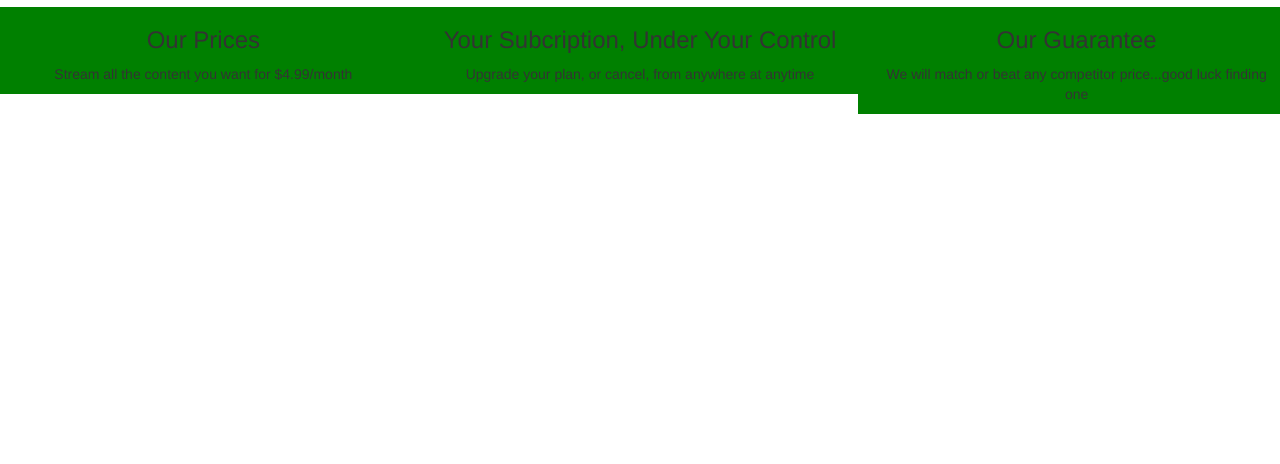
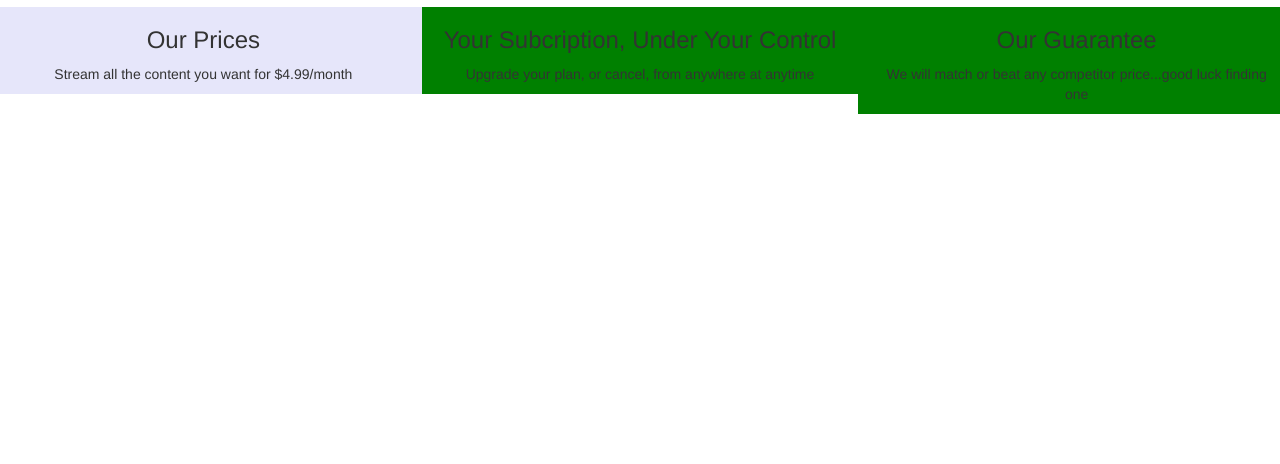
Before and after one commit to frisanco/MI-349-FS17-741-css-frameworks-p1twXJ, a plain HTML site: page admitone.html in a window 1280 px wide. Shown: the part 336-800 px from the top of the page. Drawn offline with nearby package versions, Linux system fonts and the light colour scheme.

```diff
--- a/admitone.html
+++ b/admitone.html
@@ -19,7 +19,7 @@
     <h2> Who are we? </h2>
     <p> Well, let's tell you: </p>
     <div class="row">
-      <div class="col-sm-4" style="background-color:green;">
+      <div class="col-sm-4" style="background-color:lavender;">
         <h3> Our Prices </h3>
         <p> Stream all the content you want for $4.99/month </p>
       </div>
```
